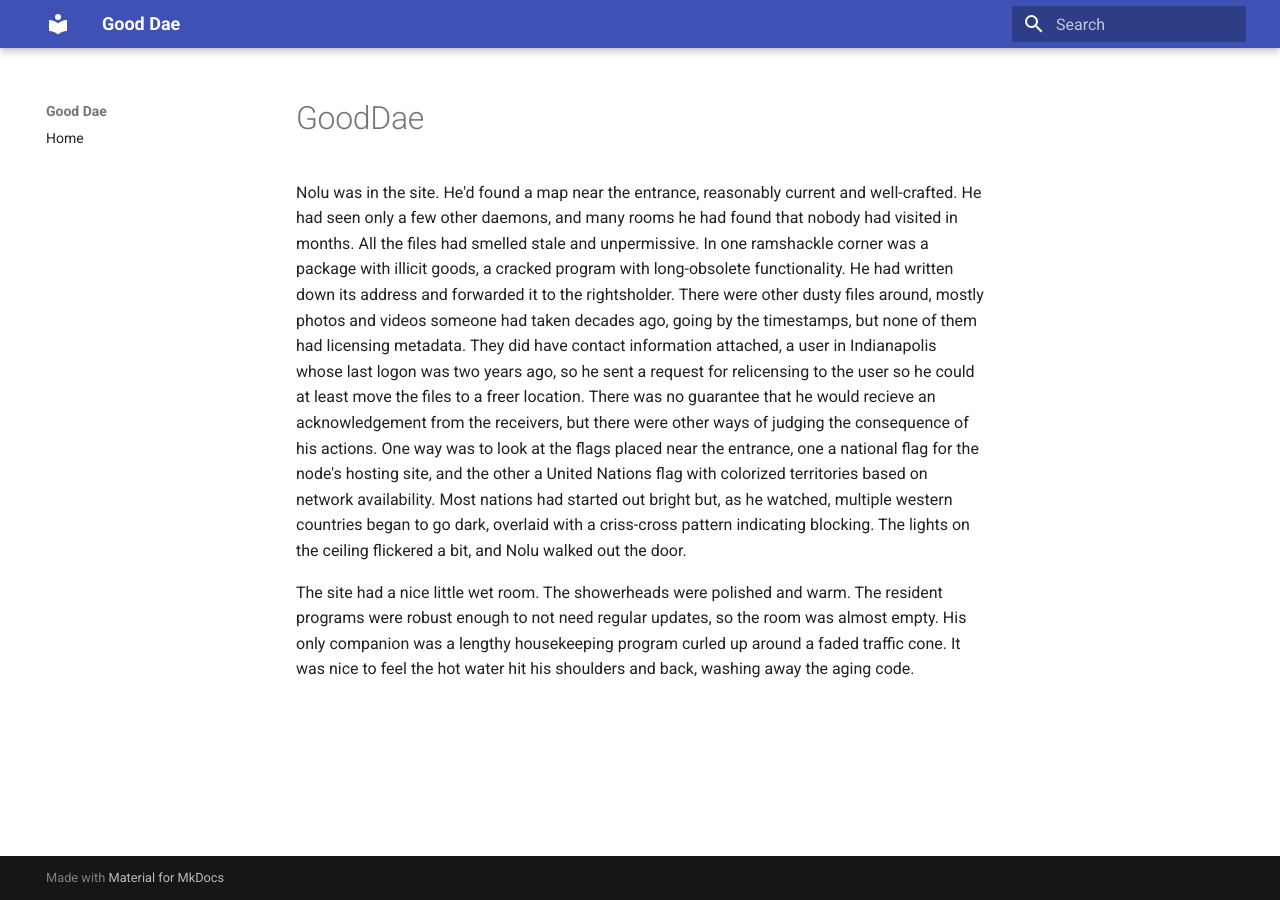
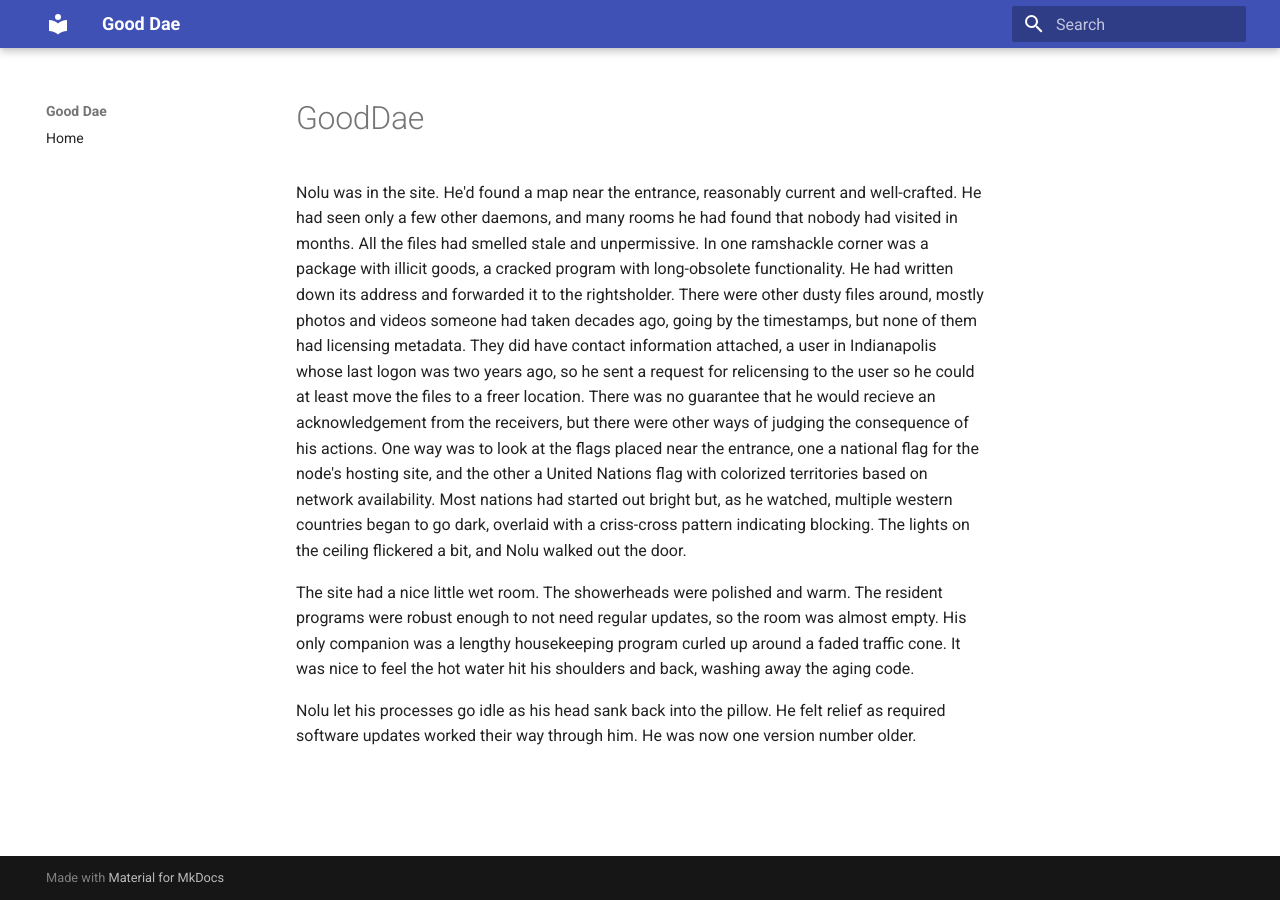
Before and after one commit to oronymzy/gooddae, an MkDocs documentation site: the page built from docs/GoodDae.md, in a window 1280 px wide. Built offline with MkDocs 1.6.1 and Material for MkDocs 9.7.7, drawn with Linux system fonts in a browser that asks for light colours.

Commit message:
Add paragraph where Nolu rests and gets software updates

```diff
--- a/docs/GoodDae.md
+++ b/docs/GoodDae.md
@@ -1,3 +1,5 @@
 Nolu was in the site. He'd found a map near the entrance, reasonably current and well-crafted. He had seen only a few other daemons, and many rooms he had found that nobody had visited in months. All the files had smelled stale and unpermissive. In one ramshackle corner was a package with illicit goods, a cracked program with long-obsolete functionality. He had written down its address and forwarded it to the rightsholder. There were other dusty files around, mostly photos and videos someone had taken decades ago, going by the timestamps, but none of them had licensing metadata. They did have contact information attached, a user in Indianapolis whose last logon was two years ago, so he sent a request for relicensing to the user so he could at least move the files to a freer location. There was no guarantee that he would recieve an acknowledgement from the receivers, but there were other ways of judging the consequence of his actions. One way was to look at the flags placed near the entrance, one a national flag for the node's hosting site, and the other a United Nations flag with colorized territories based on network availability. Most nations had started out bright but, as he watched, multiple western countries began to go dark, overlaid with a criss-cross pattern indicating blocking. The lights on the ceiling flickered a bit, and Nolu walked out the door.
 
 The site had a nice little wet room. The showerheads were polished and warm. The resident programs were robust enough to not need regular updates, so the room was almost empty. His only companion was a lengthy housekeeping program curled up around a faded traffic cone. It was nice to feel the hot water hit his shoulders and back, washing away the aging code.
+
+Nolu let his processes go idle as his head sank back into the pillow. He felt relief as required software updates worked their way through him. He was now one version number older.
```
